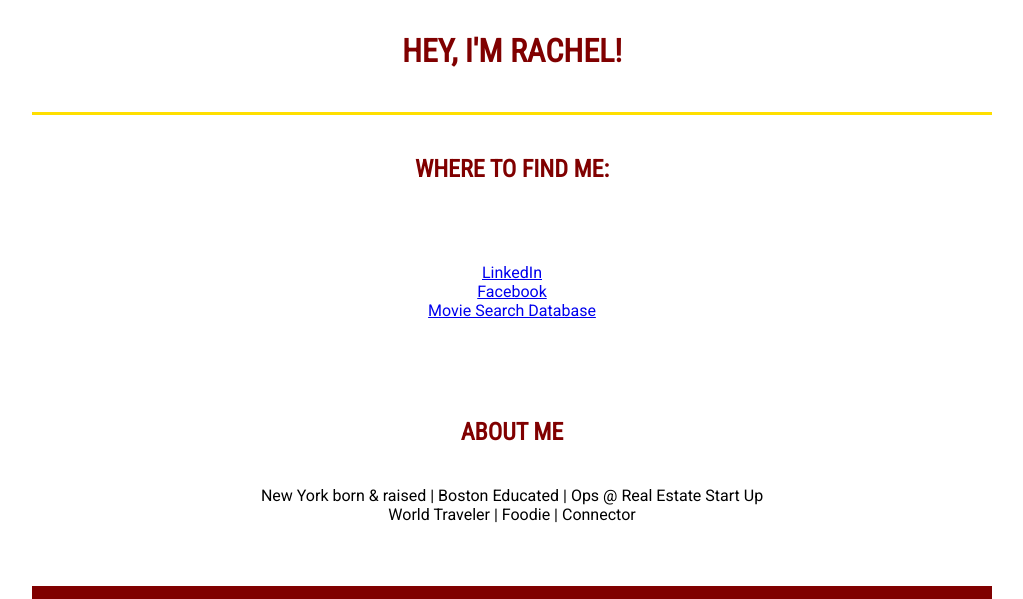
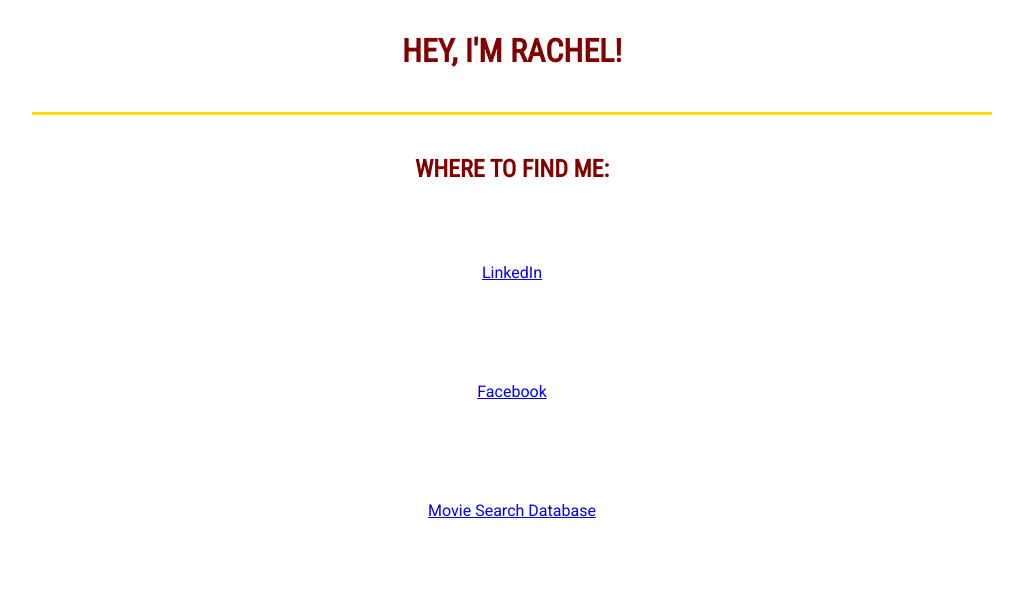
Before and after one commit to ryanra12/ryanra12.github.io, a plain HTML site: page index.html in a window 1280 px wide. Shown: the part 399-998 px from the top of the page, without its empty margins (76-1099 px from the left). Drawn offline with Linux system fonts and the light colour scheme.

Commit message:
added LI instead

```diff
--- a/index.html
+++ b/index.html
@@ -17,8 +17,8 @@
       <h2> WHERE TO FIND ME: </h2>
         <ul>
           <li class="social"><a href="https://www.linkedin.com/in/rachelaryan">LinkedIn</a>
-          <br class="social"><a href="https://www.facebook.com/rachelllryan">Facebook</a>
-          <br class="social"><a href="movieindex.html">Movie Search Database</a></br></br></li>
+          <li class="social"><a href="https://www.facebook.com/rachelllryan">Facebook</a> </li>
+          <li class="social"><a href="movieindex.html">Movie Search Database</a></li>
         </ul>
       </div>
       <div>
```
